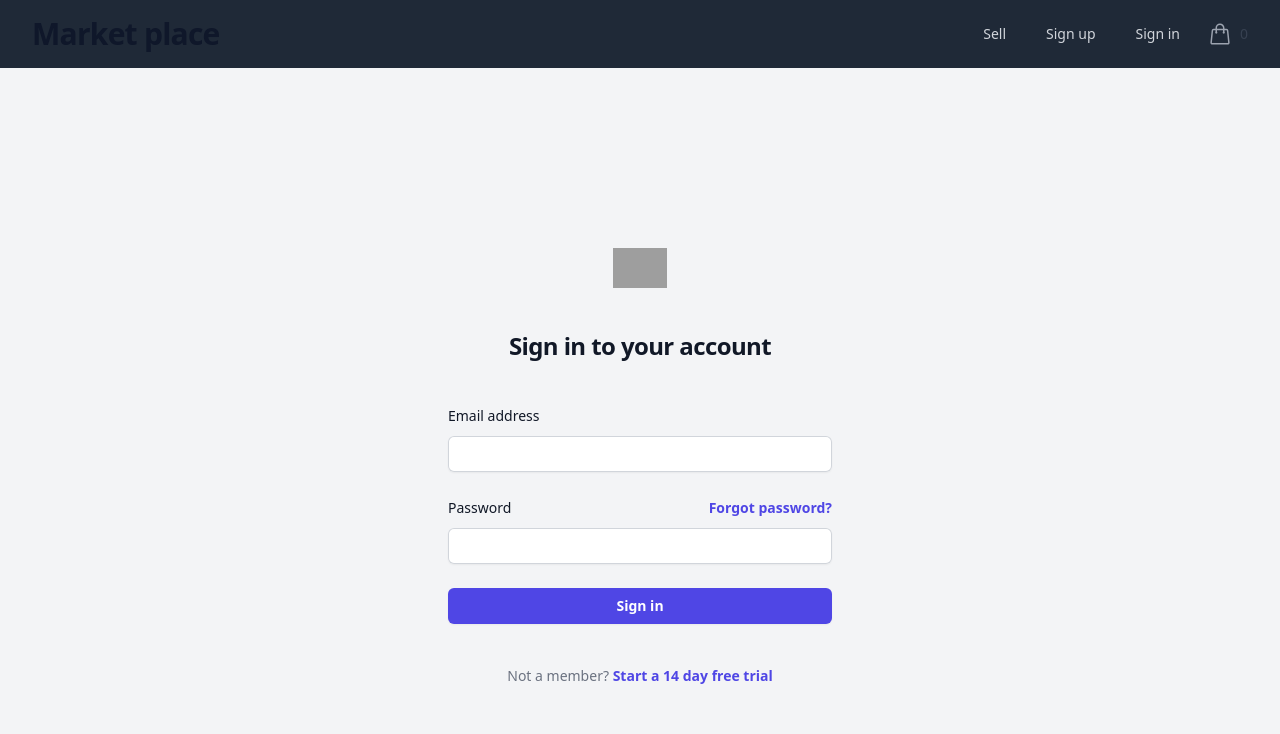
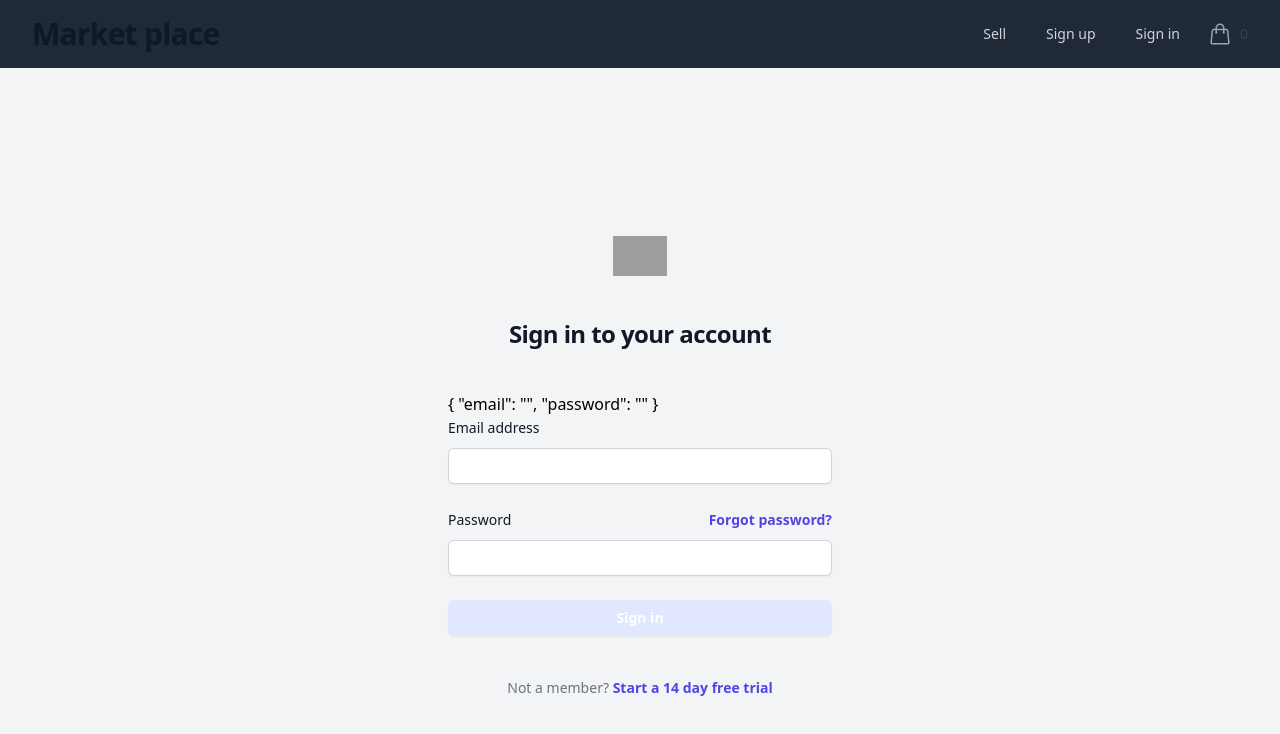
Before and after one commit to Sangwoo-Oh/marketplace-frontend, an Angular app: page /sign-in in a window 1280 px wide. Shown: the top 734 px of the page. Built offline with nearby package versions, Linux system fonts and the light colour scheme; grey boxes are pictures that could not be loaded.

Commit message:
signin functionality

```diff
--- a/src/app/auth/sign-in/sign-in.component.html
+++ b/src/app/auth/sign-in/sign-in.component.html
@@ -5,14 +5,15 @@
     </div>
 
     <div class="mt-10 sm:mx-auto sm:w-full sm:max-w-sm">
-      <form class="space-y-6" action="#" method="POST">
+      {{model | json}}
+      <form class="space-y-6" #signInForm="ngForm" (ngSubmit)="signIn(signInForm)">
         <div>
           <label for="email" class="block text-sm font-medium leading-6 text-gray-900">Email address</label>
           <div class="mt-2">
-            <input id="email" name="email" type="email" autocomplete="email" required class="block w-full rounded-md border-0 py-1.5 text-gray-900 shadow-sm ring-1 ring-inset ring-gray-300 placeholder:text-gray-400 focus:ring-2 focus:ring-inset focus:ring-indigo-600 sm:text-sm sm:leading-6">
+            <input id="email" name="email" type="email" autocomplete="email" required class="block w-full rounded-md border-0 py-1.5 text-gray-900 shadow-sm ring-1 ring-inset ring-gray-300 placeholder:text-gray-400 focus:ring-2 focus:ring-inset focus:ring-indigo-600 sm:text-sm sm:leading-6" [(ngModel)]="model.email" #email="ngModel">
+            <div [hidden]="email.valid || email.pristine" class="text-sm text-red-500">Email address is required</div>
           </div>
         </div>
-
         <div>
           <div class="flex items-center justify-between">
             <label for="password" class="block text-sm font-medium leading-6 text-gray-900">Password</label>
@@ -21,13 +22,15 @@
             </div>
           </div>
           <div class="mt-2">
-            <input id="password" name="password" type="password" autocomplete="current-password" required class="block w-full rounded-md border-0 py-1.5 text-gray-900 shadow-sm ring-1 ring-inset ring-gray-300 placeholder:text-gray-400 focus:ring-2 focus:ring-inset focus:ring-indigo-600 sm:text-sm sm:leading-6">
+            <input id="password" name="password" type="password" autocomplete="current-password" required class="block w-full rounded-md border-0 py-1.5 text-gray-900 shadow-sm ring-1 ring-inset ring-gray-300 placeholder:text-gray-400 focus:ring-2 focus:ring-inset focus:ring-indigo-600 sm:text-sm sm:leading-6" [(ngModel)]="model.password" #password="ngModel">
+            <div [hidden]="password.valid || password.pristine" class="text-sm text-red-500">Password is required</div>
           </div>
         </div>
 
         <div>
-          <button type="submit" class="flex w-full justify-center rounded-md bg-indigo-600 px-3 py-1.5 text-sm font-semibold leading-6 text-white shadow-sm hover:bg-indigo-500 focus-visible:outline focus-visible:outline-2 focus-visible:outline-offset-2 focus-visible:outline-indigo-600">Sign in</button>
+          <button type="submit" [disabled]="!signInForm.valid" class="flex w-full justify-center rounded-md bg-indigo-600 px-3 py-1.5 text-sm font-semibold leading-6 text-white shadow-sm hover:bg-indigo-500 focus-visible:outline focus-visible:outline-2 focus-visible:outline-offset-2 focus-visible:outline-indigo-600 disabled:bg-indigo-100">Sign in</button>
         </div>
+        <div *ngIf="this.error" class="text-sm text-red-500">{{this.error.error}}</div>
       </form>
 
       <p class="mt-10 text-center text-sm text-gray-500">
--- a/src/app/auth/sign-in/sign-in.component.ts
+++ b/src/app/auth/sign-in/sign-in.component.ts
@@ -1,12 +1,44 @@
-import { Component } from '@angular/core';
+import { Component, inject } from '@angular/core';
+import { AuthService } from '../../service/auth.service';
+import { CommonModule } from '@angular/common';
+import { FormsModule, NgForm } from '@angular/forms';
+import { HttpErrorResponse } from '@angular/common/http';
+import { ActivatedRoute, Router } from '@angular/router';
 
 @Component({
   selector: 'app-sign-in',
   standalone: true,
-  imports: [],
+  imports: [CommonModule, FormsModule],
   templateUrl: './sign-in.component.html',
   styleUrl: './sign-in.component.scss'
 })
 export class SignInComponent {
+  authService: AuthService = inject(AuthService);
+  router: Router = inject(Router);
+  route: ActivatedRoute = inject(ActivatedRoute);
+  model = {
+    email:"",
+    password:"",
+  }
+  error?:HttpErrorResponse;
+
+  constructor () {
+    const email = this.route.snapshot.queryParams['email'];
+    if (email) {
+      this.model.email = email;
+    }
+  }
+  signIn(userData: NgForm) {
+    this.authService.signIn(userData).subscribe({
+      next : (result)=>{
+        console.log(result);
+        this.router.navigate(['/']);
+      },
+      error: (err)=>{
+        console.error(err);
+        this.error = err.error;
+      }
+    });
+  }
 
 }
--- a/src/app/auth/sign-up/sign-up.component.ts
+++ b/src/app/auth/sign-up/sign-up.component.ts
@@ -3,7 +3,7 @@ import { FormsModule, NgForm } from '@angular/forms';
 import { CommonModule } from '@angular/common';
 import { AuthService } from '../../service/auth.service';
 import { HttpErrorResponse } from '@angular/common/http';
-import { Router } from '@angular/router';
+import { ActivatedRoute, Router } from '@angular/router';
 
 @Component({
   selector: 'app-sign-up',
@@ -24,15 +24,19 @@ export class SignUpComponent {
   }
 
   signUp(userData: NgForm) {
-    this.authService.signUp(userData).subscribe(
-      (result) => {
+    this.authService.signUp(userData).subscribe({
+      next : () => {
         console.log("Success!");
-        this.router.navigate(['/sign-in']);
+        this.router.navigate(['/sign-in'], {
+          queryParams: {
+            email: userData.value.email
+          }
+        });
       },
-      (err: HttpErrorResponse) => {
-        console.log(err)
+      error : (err) => {
+        console.log(err);
         this.error = err.error;
       }
-    )
+    });
   }
 }
--- a/src/app/service/auth.service.ts
+++ b/src/app/service/auth.service.ts
@@ -13,4 +13,8 @@ export class AuthService {
   signUp(userData: NgForm): Observable<any> {
     return this.httpClient.post(this.url + '/sign-up', userData.value);
   }
+
+  signIn(userData: NgForm): Observable<any> {
+    return this.httpClient.post(this.url + '/sign-in', userData.value);
+  }
 }
```
